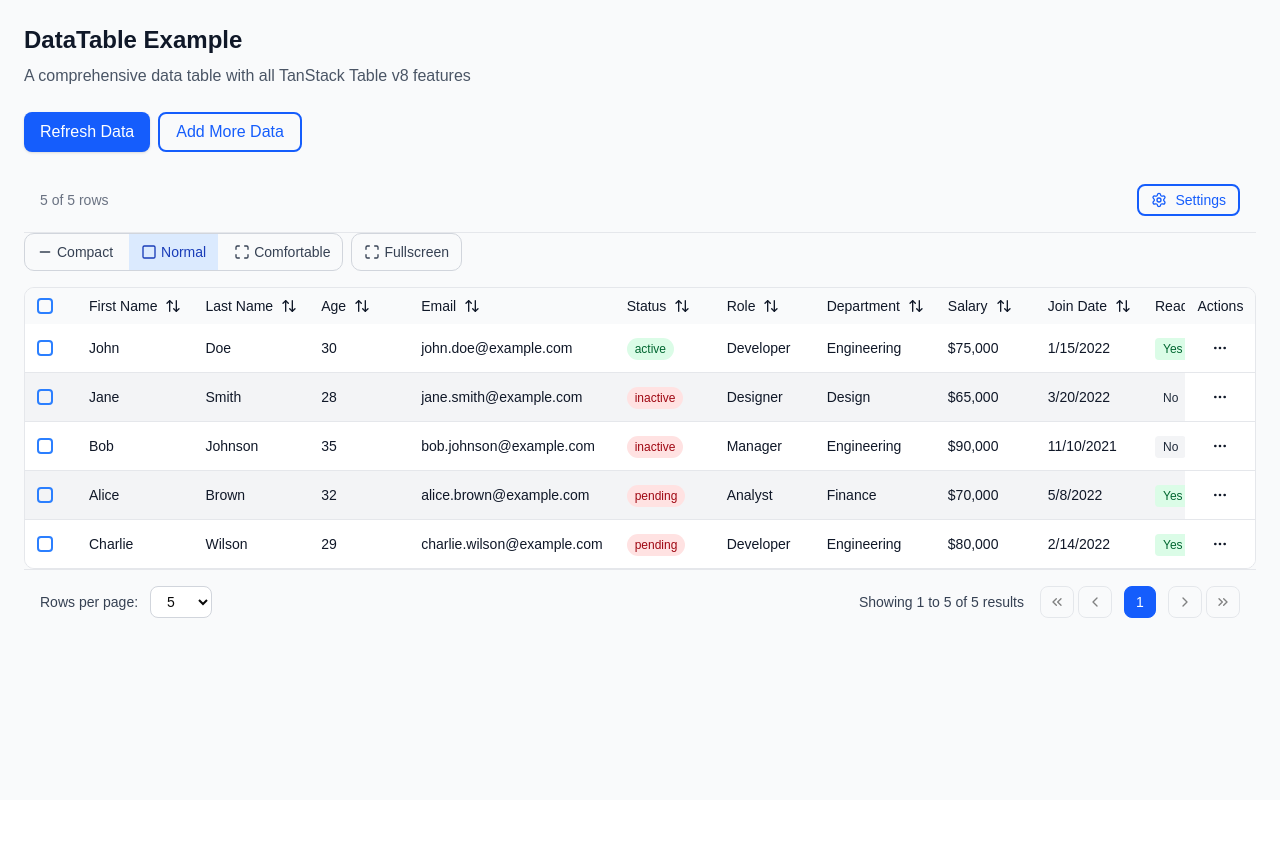
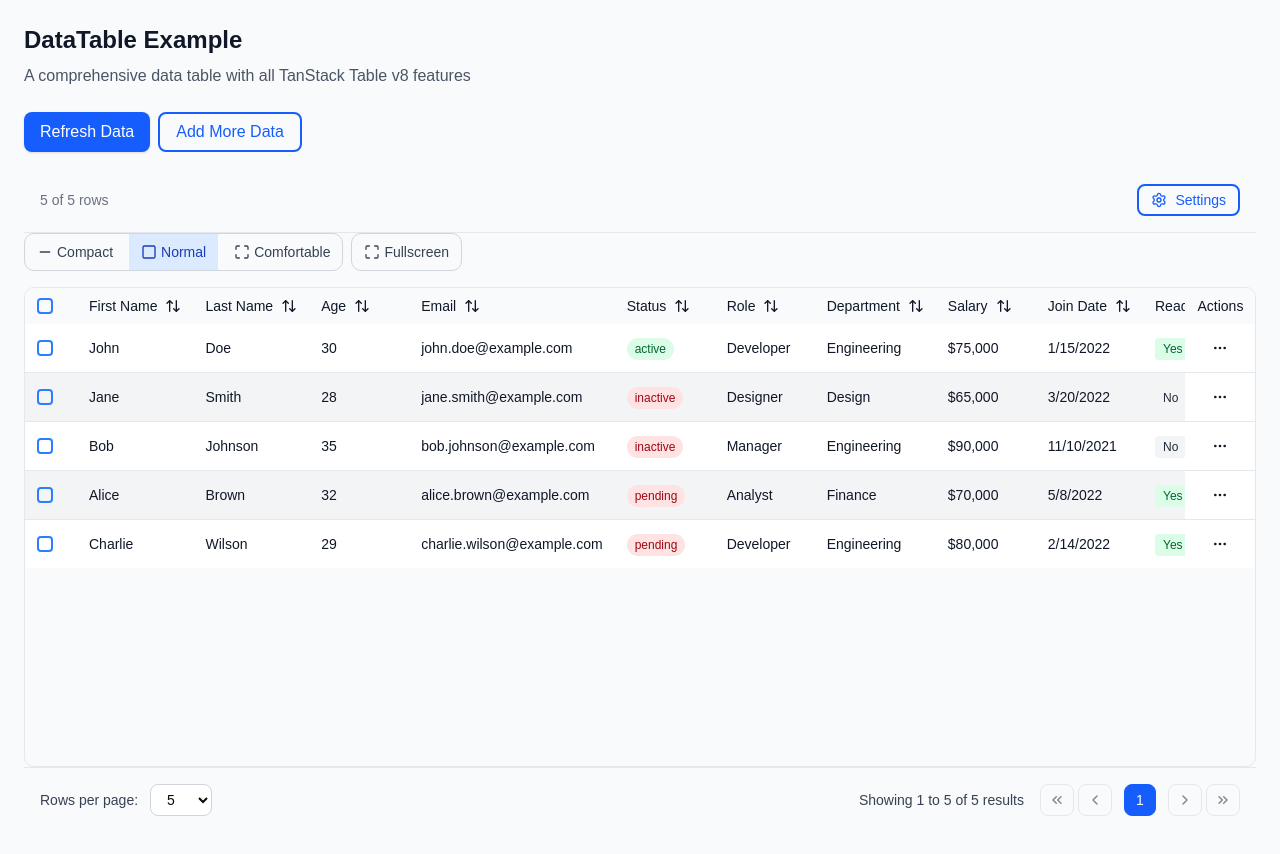
Before and after one commit to gholamreza-hasnzade/react-component-with-tailwind, a React (Vite) app: page / in a window 1280 px wide. Before the commit the page ends 800 px from the top, so only its background shows below. Built offline with nearby package versions, Linux system fonts and the light colour scheme; a web font is replaced by a local one.

Commit message:
feat hight

```diff
--- a/src/components/molecules/dataTable/dataTable.tsx
+++ b/src/components/molecules/dataTable/dataTable.tsx
@@ -631,21 +631,10 @@ export function DataTable<TData, TValue>({
         )}
       </div>
 
-      {/* Column Settings Sidebar */}
-      {/*       {showSettings && (
-        <DataTableSettings
-          table={table}
-          showColumnVisibility={enableColumnVisibility}
-          showColumnOrdering={enableColumnOrdering}
-          showColumnPinning={enableColumnPinning}
-          showColumnSizing={enableColumnSizing}
-          onClose={() => setShowSettings(false)}
-        />
-      )} */}
 
       {/* Table */}
       <div className={cn("relative transition-all duration-300 ease-in-out")}>
-        <div className="overflow-x-auto overflow-y-auto max-h-[70vh] border border-gray-200 rounded-lg">
+        <div className="overflow-x-auto overflow-y-auto h-[60vh] min-h-[400px] max-h-[80vh] border border-gray-200 rounded-lg">
           {/* Settings Sidebar - Shows here when opened */}
           {showSettings && (
             <DataTableSettings
```
